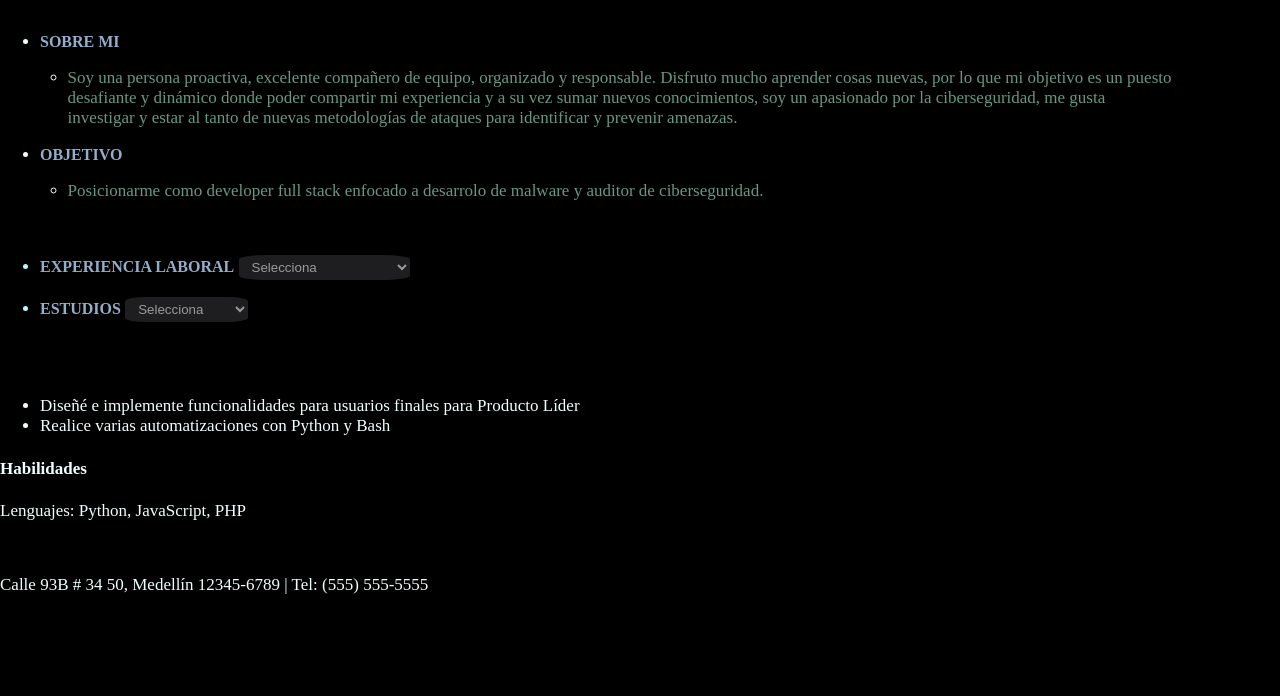
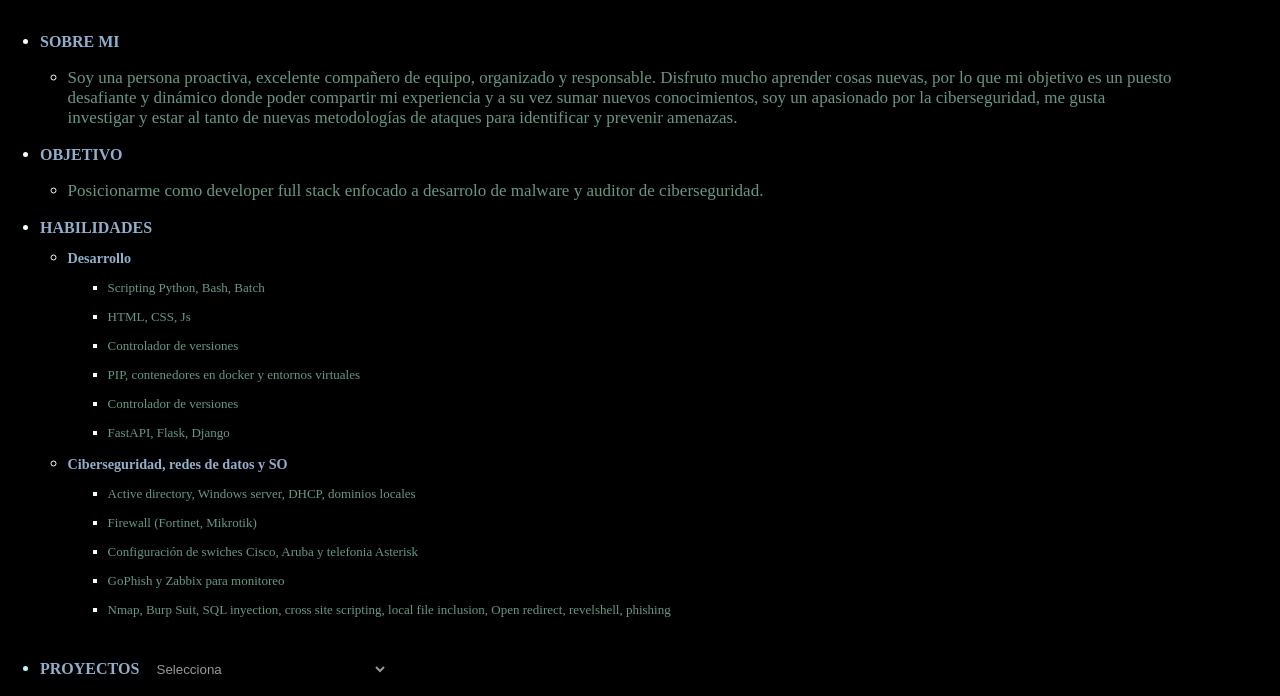
Before and after one commit to OFFJoann/CV, a plain HTML site: page templates/header.html in a window 1280 px wide. Shown: the part 247-943 px from the top of the page. Before the commit the page ends 859 px from the top, so only its background shows below. Drawn offline with Linux system fonts and the light colour scheme.

Commit message:
Se añadio la fase de habilidades y proyectos

```diff
--- a/static/header.css
+++ b/static/header.css
@@ -66,7 +66,7 @@ body{
 }
 
 .button_experience {
-    background-color: #333337;
+    background-color: #000000;
     color: white;
     border: none;
     outline: none;
@@ -90,3 +90,8 @@ body{
     left: 420px;
     color: #b5fbfb;
 }
+
+.espacio_lista {
+    margin-bottom: 5px;
+    padding-bottom: 5px;
+}
--- /dev/null
+++ b/static/js/proyectos.js
@@ -0,0 +1,18 @@
+function mostrarproyectos() {
+
+    var seleccion = document.getElementById("Proyectos")
+    var resultado = document.getElementById("resultado_proyectos")
+
+
+    if (seleccion.value == "SNMPMKK.py") {resultado.innerHTML= '';
+        resultado.innerHTML = `
+    `;
+    } else if (seleccion.value == "BKsecure.sh") {
+        resultado.innerHTML =`
+
+        `
+    } else if (seleccion.value == "0") {
+        resultado.textContent = "";
+    }
+
+}
--- a/templates/header.html
+++ b/templates/header.html
@@ -6,6 +6,7 @@
     <link rel="stylesheet" href='../static/header.css'>
     <script src="../static/js/experiencia.js"></script>
     <script src="../static/js/estudios.js"></script>
+    <script src="../static/js/proyectos.js"></script>
     <title>Header</title>
 </head>
 
@@ -56,7 +57,48 @@
             </ul>
         </ul>
     </div>
-    <br>
+
+    <div class="espacio_lista">
+        <ul class="posicion_descripcion">
+            <li><h1 style="font-size: medium; color: #92aecb;"><b>HABILIDADES</b></h1></li>
+            <ul style="position: relative; left: -1%;">
+                <li><h1 style="font-size: smaller; color: #92aecb;"><b>Desarrollo</b></h1></li>
+                <ul style="font-size: small;">
+                    <li><p style="color:#669787;">Scripting Python, Bash, Batch</p></li>
+                    <li><p style="color:#669787;">HTML, CSS, Js</p></li>
+                    <li><p style="color:#669787;">Controlador de versiones</p></li>
+                    <li><p style="color:#669787;">PIP, contenedores en docker y entornos virtuales</p></li>
+                    <li><p style="color:#669787;">Controlador de versiones</p></li>
+                    <li><p style="color:#669787;">FastAPI, Flask, Django</p></li>
+
+                </ul >
+                <li><h1 style="font-size: smaller; color: #92aecb;"><b>Ciberseguridad, redes de datos y SO</b></h1></li>
+                <ul style="font-size: small;">
+                    <li><p style="color:#669787;">Active directory, Windows server, DHCP, dominios locales</p></li>
+                    <li><p style="color:#669787;">Firewall (Fortinet, Mikrotik)</p></li>
+                    <li><p style="color:#669787;">Configuración de swiches Cisco, Aruba y telefonia Asterisk</p></li>
+                    <li><p style="color:#669787;">GoPhish y Zabbix para monitoreo</p></li>
+                    <li><p style="color:#669787;">Nmap, Burp Suit, SQL inyection, cross site scripting, local file inclusion, Open redirect, revelshell, phishing</p></li>
+
+                </ul>
+            </ul>
+        </ul>
+    </div>
+
+    <div style="color: #b5fbfb;"><ul>
+        <li><label style="font-size: medium; color: #92aecb;" for="Proyectos"><b>PROYECTOS</b></label>
+        <select name="Proyectos" id="Proyectos" onchange="mostrarproyectos()" class="button_experience">
+
+            <option value="0">Selecciona</option>
+            <option value="SNMPMKK.py">SCRIPT PYTHON (SNMPMKK.py)</option>
+            <option value="BKsecure.sh">SCRIPT EN BASH (BKsecure.sh)</option>
+
+        </select>
+        <div id="resultado_proyectos" style="position: relative;"></div>
+
+        </li>
+        </ul>
+    </div>
 
     <div style="color: #b5fbfb;"><ul>
 
@@ -93,21 +135,6 @@
 
     <br>
 
-    <br>
-
-    <div>
-        <div>
-            <ul>
-                <li>Diseñé e implemente funcionalidades para usuarios finales para Producto Líder</li>
-                <li>Realice varias automatizaciones con Python y Bash</li>
-            </ul>
-            <h4>Habilidades</h4>
-            <p>Lenguajes: <span>Python</span>, <span>JavaScript</span>, <span>PHP</span> </p>
-        </div>
-    </div>
-
-    <br>
-
     <div id="pie">
         <p id="direccion">Calle 93B # 34 50, <span>Medellín</span> 12345-6789 | Tel: <span>(555) 555-5555</span></p>
     </div>
```
